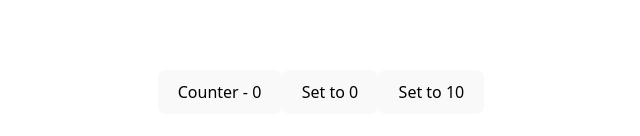
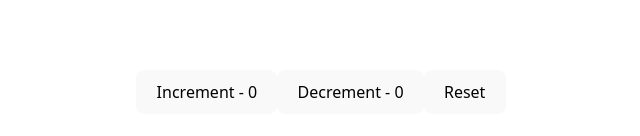
Before and after one commit to Sriramkumar-S/revise-react, a React (Vite) app: page / in a window 1280 px wide. Shown: the part 308-444 px from the top of the page, without its empty margins (319-959 px from the left). Built offline with nearby package versions, Linux system fonts and the light colour scheme.

Commit message:
Rendering - useReducer

```diff
--- a/src/App.jsx
+++ b/src/App.jsx
@@ -36,13 +36,15 @@ import UseCallback from './Hooks_Demo/Components/UseCallback_Demo/UseCallback'
 import UseRefDemo from './Hooks_Demo/Components/UseRef_Demo/useRefDemo'
 import UseMemoDemo from './Hooks_Demo/Components/UseMemo_Demo/UseMemoDemo'
 import UseStateRender from './Render_Demo/Components/UseStateRender/UseStateRender'
+import UseReducerRender from './Render_Demo/Components/UseReducerRender/UseReducerRender'
 
 function App() {
 
   return (
     <>
 
-      <UseStateRender />
+      <UseReducerRender />
+      {/* <UseStateRender /> */}
       {/* <UseMemoDemo /> */}
       {/* <UseRefDemo /> */}
       {/* <UseCallback /> */}
--- /dev/null
+++ b/src/Render_Demo/Components/UseReducerRender/UseReducerRender.jsx
@@ -0,0 +1,25 @@
+import React, { useReducer } from 'react'
+
+const initialState = 0;
+const reducer = (currState, action) => {
+    switch(action) {
+        case 'increment': return currState + 1
+        case 'decrement': return currState - 1
+        case 'reset': return initialState
+        default: return currState
+    }
+}
+const UseReducerRender = () => {
+    const [count, dispatch] = useReducer(reducer, initialState);
+    console.log('UseReducer Rendered')
+  return (
+    <div>
+      {/* <div>Count - {count}</div> */}
+      <button onClick={() => dispatch('increment')}>Increment - {count}</button>
+      <button onClick={() => dispatch('decrement')}>Decrement - {count}</button>
+      <button onClick={() => dispatch('reset')}>Reset</button>
+    </div>
+  )
+}
+
+export default UseReducerRender
```
Also changed, not shown: 1 other file (tests, documents, lock files or other folders).
